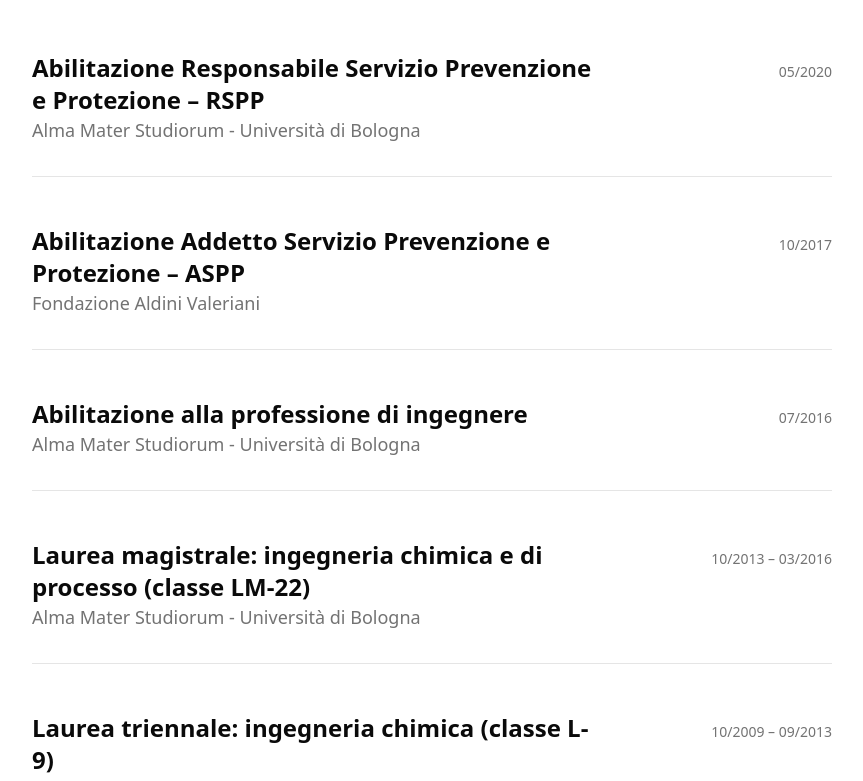
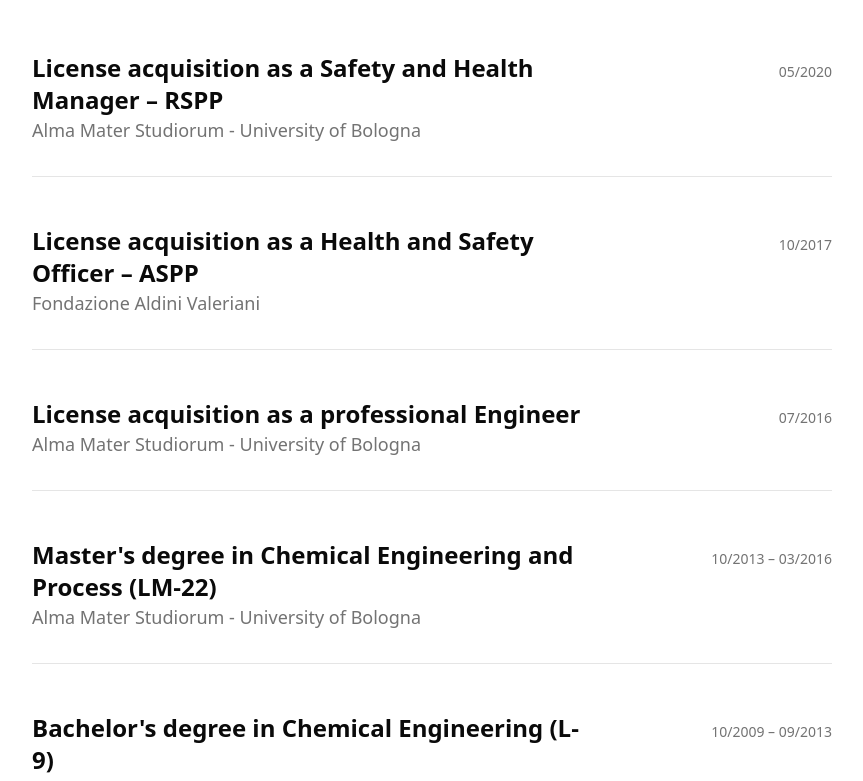
Before and after one commit to dariomayer/my-space, a React (Vite) app: page / in a window 1280 px wide. Shown: the part 5295-6076 px from the top of the page, without its empty margins (352-1215 px from the left). Built offline with nearby package versions, Linux system fonts and the light colour scheme.

Commit message:
chore: aggiornamento badge e readme

```diff
--- a/src/modules/profile/components/certification-item.tsx
+++ b/src/modules/profile/components/certification-item.tsx
@@ -23,9 +23,9 @@ export function CertificationItem({
 
   return (
     <div className="space-y-4">
-      <div className="flex flex-col md:flex-row md:items-start gap-4">
+      <div className="flex flex-col-reverse md:flex-row md:items-start gap-4">
         {/* Badge e Link */}
-        <div className="flex flex-col items-center gap-3">
+        <div className="flex flex-col md:items-center items-start gap-3">
           {/* Badge */}
           {badgeUrl ? (
             <img
--- a/src/modules/profile/content/education.en.json
+++ b/src/modules/profile/content/education.en.json
@@ -1,27 +1,27 @@
 [
   {
-    "degree": "Abilitazione Responsabile Servizio Prevenzione e Protezione – RSPP",
-    "institution": "Alma Mater Studiorum - Università di Bologna",
+    "degree": "License acquisition as a Safety and Health Manager – RSPP",
+    "institution": "Alma Mater Studiorum - University of Bologna",
     "period": "05/2020"
   },
   {
-    "degree": "Abilitazione Addetto Servizio Prevenzione e Protezione – ASPP",
+    "degree": "License acquisition as a Health and Safety Officer – ASPP",
     "institution": "Fondazione Aldini Valeriani ",
     "period": "10/2017"
   },
     {
-    "degree": "Abilitazione alla professione di ingegnere",
-    "institution": "Alma Mater Studiorum - Università di Bologna",
+    "degree": "License acquisition as a professional Engineer",
+    "institution": "Alma Mater Studiorum - University of Bologna",
     "period": "07/2016"
   },
       {
-    "degree": "Laurea magistrale: ingegneria chimica e di processo (classe LM-22)",
-    "institution": "Alma Mater Studiorum - Università di Bologna",
+    "degree": "Master's degree in Chemical Engineering and Process (LM-22)",
+    "institution": "Alma Mater Studiorum - University of Bologna",
     "period": "10/2013 – 03/2016"
   },
   {
-    "degree": "Laurea triennale: ingegneria chimica (classe L-9)",
-    "institution": "Università degli studi di Napoli \"Federico II\"",
+    "degree": "Bachelor's degree in Chemical Engineering (L-9)",
+    "institution": "University of Naples \"Federico II\"",
     "period": "10/2009 – 09/2013"
   }
 
```
Also changed, not shown: 1 other file (tests, documents, lock files or other folders).
